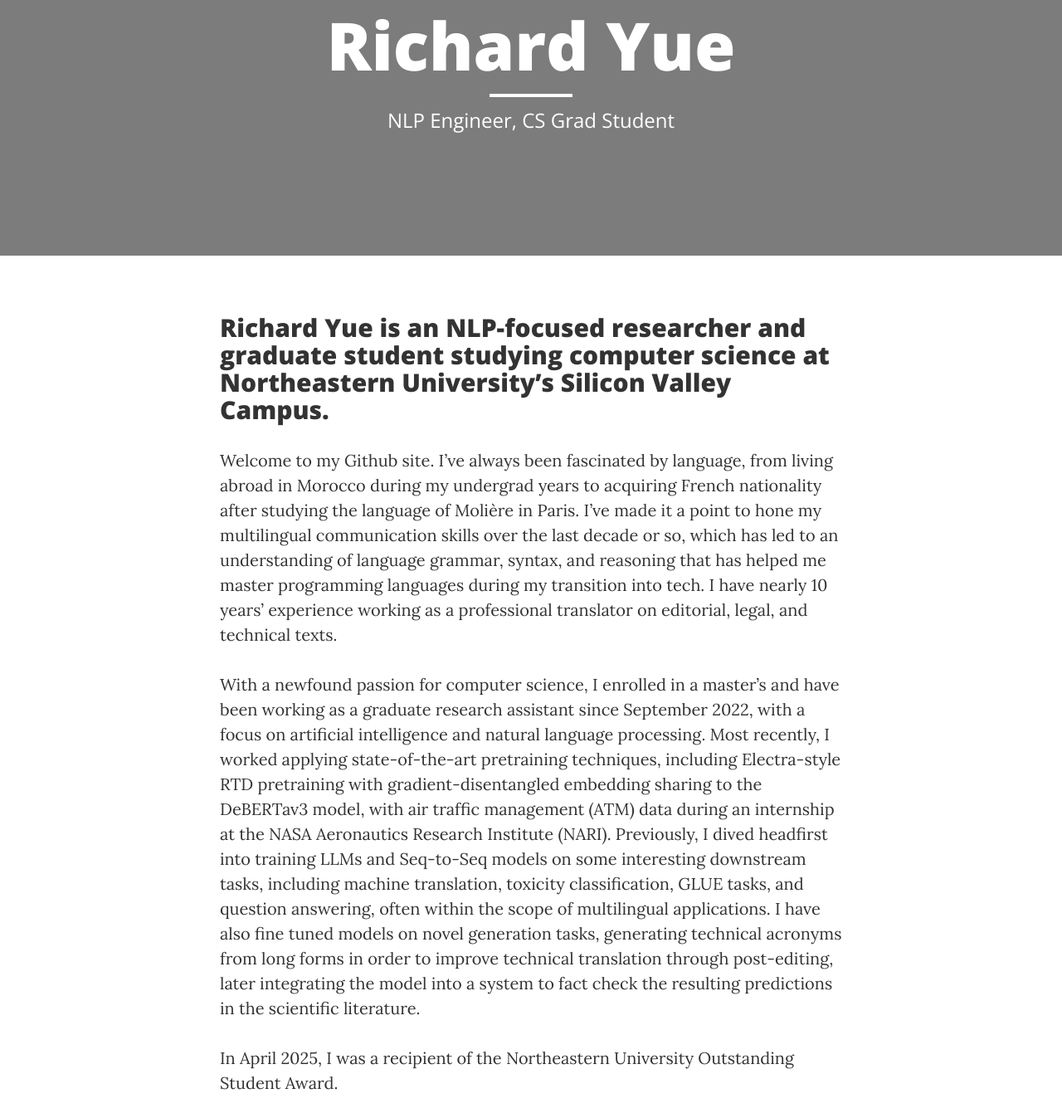
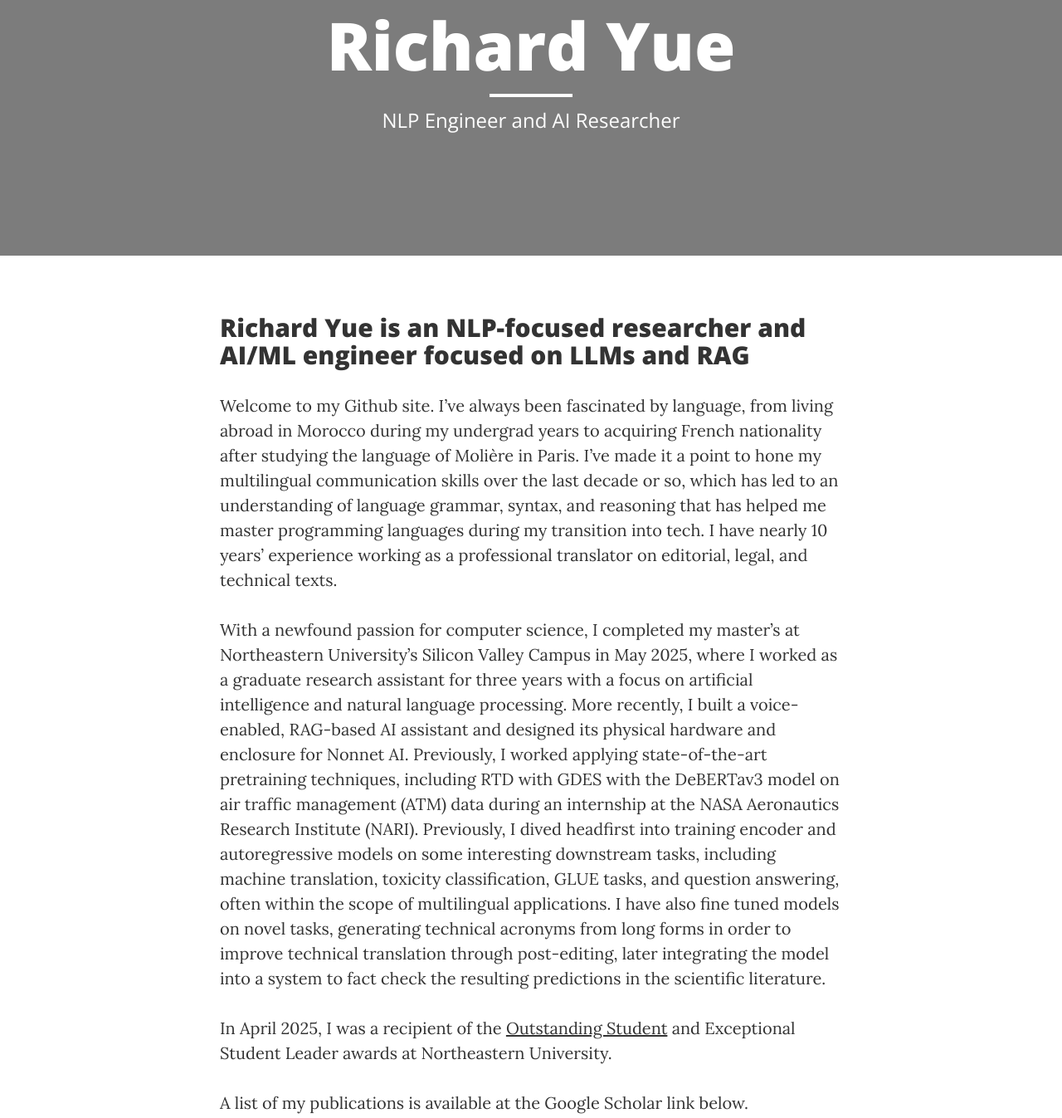
Before and after one commit to rsyue/rsyue.github.io, a website: page index.html in a window 1280 px wide. Shown: the part 140-1487 px from the top of the page at 83% size. Drawn offline with nearby package versions, Linux system fonts and the light colour scheme.

Commit message:
Updated with post-graduate information

```diff
--- a/index.html
+++ b/index.html
@@ -44,7 +44,7 @@
                     <div class="page-heading">
                         <h1>Richard Yue</h1>
                         <hr class="small">
-                        <span class="subheading">NLP Engineer, CS Grad Student</span>
+                        <span class="subheading">NLP Engineer and AI Researcher</span>
                     </div>
                 </div>
             </div>
@@ -55,10 +55,11 @@
     <div class="container">
         <div class="row">
             <div class="col-lg-8 col-lg-offset-2 col-md-10 col-md-offset-1">
-                <h2>Richard Yue is an NLP-focused researcher and graduate student studying computer science at Northeastern University&#8217;s Silicon Valley Campus.</h2>
+                <h2>Richard Yue is an NLP-focused researcher and AI/ML engineer focused on LLMs and RAG</h2>
                 <p>Welcome to my Github site. I&#8217;ve always been fascinated by language, from living abroad in Morocco during my undergrad years to acquiring French nationality after studying the language of Moli&egrave;re in Paris. I&#8217;ve made it a point to hone my multilingual communication skills over the last decade or so, which has led to an understanding of language grammar, syntax, and reasoning that has helped me master programming languages during my transition into tech. I have nearly 10 years&#8217; experience working as a professional translator on editorial, legal, and technical texts.</p>
-                <p>With a newfound passion for computer science, I enrolled in a master&#8217;s and have been working as a graduate research assistant since September 2022, with a focus on artificial intelligence and natural language processing. Most recently, I worked applying state-of-the-art pretraining techniques, including Electra-style RTD pretraining with gradient-disentangled embedding sharing to the DeBERTav3 model, with air traffic management (ATM) data during an internship at the NASA Aeronautics Research Institute (NARI). Previously, I dived headfirst into training LLMs and Seq-to-Seq models on some interesting downstream tasks, including machine translation, toxicity classification, GLUE tasks, and question answering, often within the scope of multilingual applications. I have also fine tuned models on novel generation tasks, generating technical acronyms from long forms in order to improve technical translation through post-editing, later integrating the model into a system to fact check the resulting predictions in the scientific literature.</p>
-		<p>In April 2025, I was a recipient of the Northeastern University Outstanding Student Award.</p>
+                <p>With a newfound passion for computer science, I completed my master&#8217;s at Northeastern University&#8217;s Silicon Valley Campus in May 2025, where I worked as a graduate research assistant for three years with a focus on artificial intelligence and natural language processing. More recently, I built a voice-enabled, RAG-based AI assistant and designed its physical hardware and enclosure for Nonnet AI. Previously, I worked applying state-of-the-art pretraining techniques, including RTD with GDES with the DeBERTav3 model on air traffic management (ATM) data during an internship at the NASA Aeronautics Research Institute (NARI). Previously, I dived headfirst into training encoder and autoregressive models on some interesting downstream tasks, including machine translation, toxicity classification, GLUE tasks, and question answering, often within the scope of multilingual applications. I have also fine tuned models on novel  tasks, generating technical acronyms from long forms in order to improve technical translation through post-editing, later integrating the model into a system to fact check the resulting predictions in the scientific literature.</p>
+		<p>In April 2025, I was a recipient of the <a href="https://outstandingawards.sites.northeastern.edu/2025-winners">Outstanding Student</a> and Exceptional Student Leader awards at Northeastern University.</p>
+		<p>A list of my publications is available at the Google Scholar link below.</p>
                 <h2>Other interests</h2>
                 <p>As an avid hiker, I can only go a short time without itching to get back onto a mountain or trail of some kind. I have also set myself the goal of tasting an espresso from every coffee roaster in the Bay Area. In my remaining time, you may find me tinkering with edge AI on my Jetson Orin Nano or exploring yet another beach within driving distance of the Silicon Valley.</p>
             </div>
```
